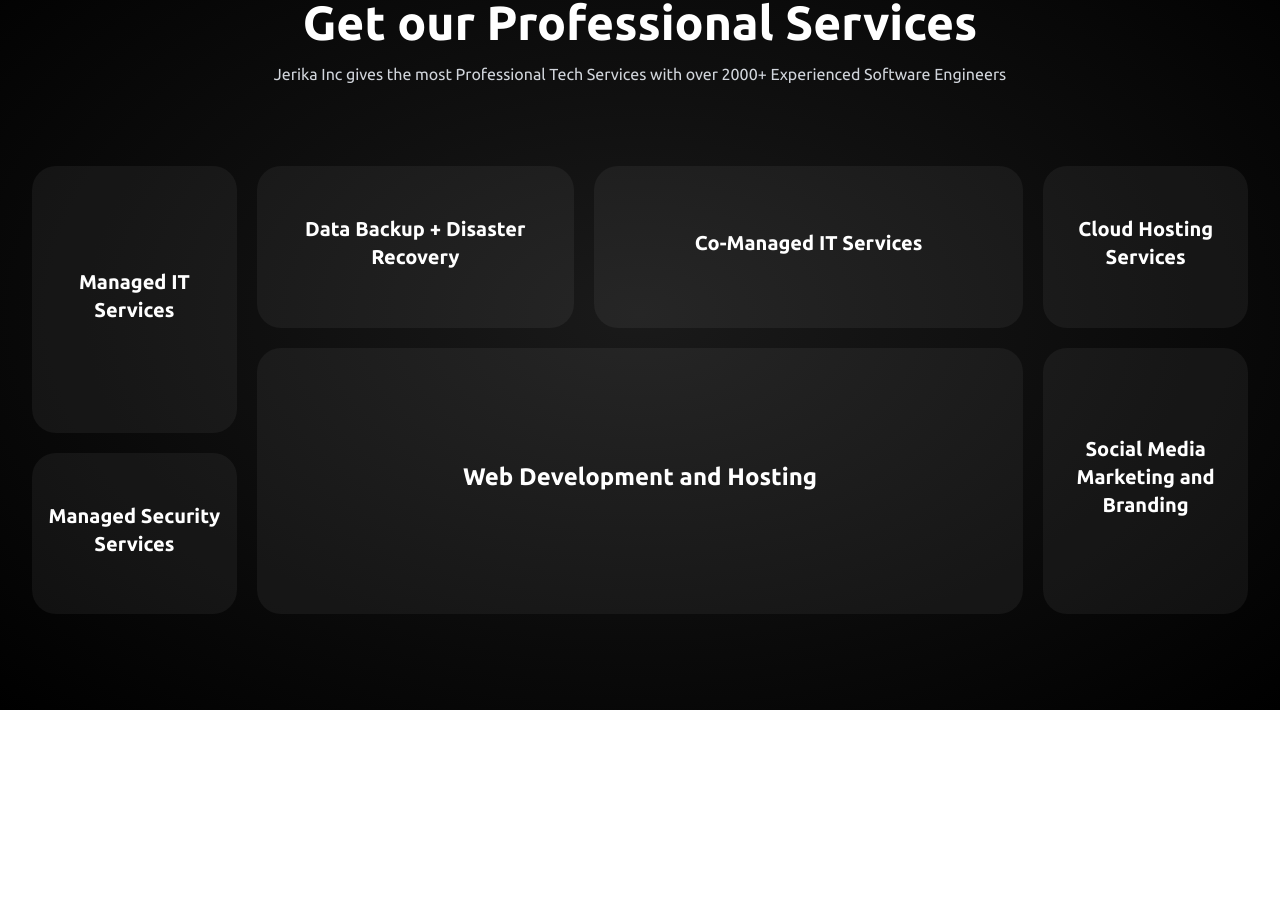
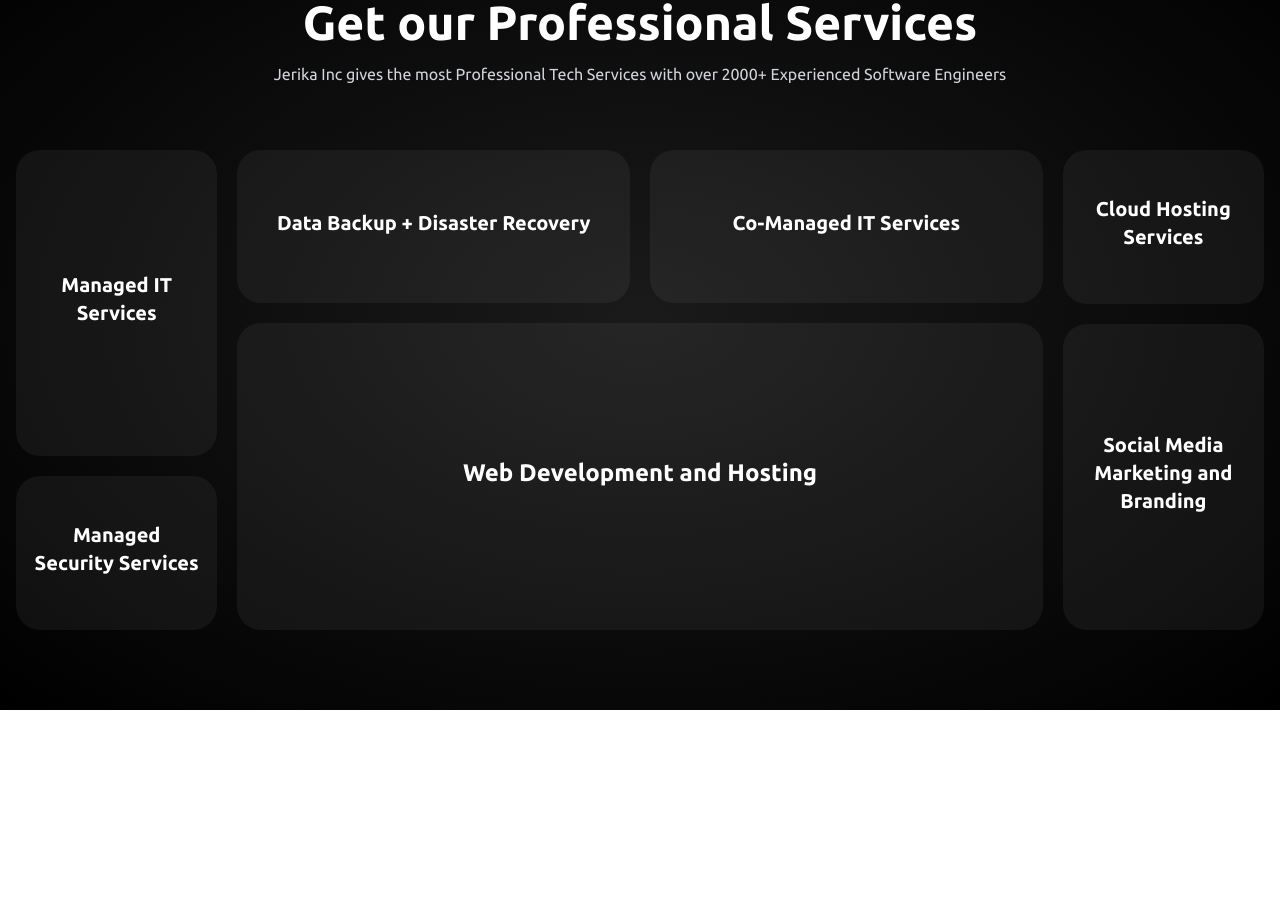
Before and after one commit to abdulqadoos-dev/jerika, a Next.js app: page / in a window 1280 px wide. Shown: the part 1084-1984 px from the top of the page. Built offline with nearby package versions, Linux system fonts and the light colour scheme.

Commit message:
final animation

```diff
--- a/app/components/OurStory.tsx
+++ b/app/components/OurStory.tsx
@@ -17,7 +17,7 @@
                </h1>
 
                {/* Left side - Image */}
-               <div className="col-span-2">
+               <div className="md:col-span-2 col-span-5">
                   <Image
                      src={StoryImage}
                      alt="IT Professional working"
@@ -28,7 +28,7 @@
 
                {/* Right side - Content */}
 
-               <div className="space-y-4 col-span-3">
+               <div className="space-y-4 md:col-span-3 col-span-5">
                   <div>
                      <h2 className="text-xl font-semibold mb-1 text-secondary">Jerika Inc.</h2>
                      <p className="text-secondary/70 leading-relaxed">
--- a/app/components/ServicesGrid.tsx
+++ b/app/components/ServicesGrid.tsx
@@ -25,6 +25,62 @@
           </p>
         </div>
 
+
+        <div className="flex w-full overflow-x-auto sm:overflow-hidden flex-col md:flex-row md:h-[60vh] gap-5">
+          {/* Column 1 */}
+
+          <div className="hover:md:w-3/4 w-full md:w-1/3 lg:w-1/6 xl:w-1/6 flex flex-col gap-5 transition-all">
+
+            <Link href={`services/jerika-inc-managed-it-services`}
+              className="md:hover:h-5/6 md:h-2/3 h-52 hover:h-[50vh] transition-all duration-300 hover:shadow-lg bg-white/5 rounded-3xl flex flex-col items-center text-center justify-center p-4 ">
+              <h2 className="text-xl font-bold mb-2 text-white">Managed IT Services</h2>
+            </Link>
+
+            <Link href={`services/managed-security-services`}
+              className="md:hover:h-5/6 md:h-1/3 h-52 hover:h-[50vh] transition-all duration-300 hover:shadow-lg bg-white/5 rounded-3xl flex flex-col items-center text-center justify-center p-4">
+              <h2 className="text-xl font-bold mb-2 text-white">Managed Security Services</h2>
+            </Link>
+
+          </div>
+
+
+          {/* Column 2 */}
+          <div className="md:hover:w-11/12 w-full md:w-1/3 lg:w-2/3 xl:w-2/3 flex flex-col gap-5 transition-all">
+            {/* Row for Sub Column 1 and Sub Column 2 */}
+            <div className="hover:h-4/5 flex flex-col gap-5 lg:flex-row lg:h-1/3 h-1/2">
+
+              <Link href={`services/data-backup-disaster-recovery`}
+                className="hover:h-5/6 lg:hover:w-11/12 md:hover:h-full w-full lg:w-1/2 lg:h-full md:h-1/2 h-52 transition-all duration-300 hover:shadow-lg bg-white/5 rounded-3xl flex flex-col items-center text-center justify-center p-4">
+                <h2 className="text-xl font-bold mb-2 text-white">Data Backup + Disaster Recovery</h2>
+              </Link>
+
+              <Link href={`services/co-managed-it-services`}
+                className="hover:h-5/6 lg:hover:w-11/12 md:hover:h-full w-full lg:w-1/2 lg:h-full md:h-1/2 h-52 transition-all duration-300 hover:shadow-lg bg-white/5 rounded-3xl flex flex-col items-center text-center justify-center p-4">
+                <h2 className="text-xl font-bold mb-2 text-white">Co-Managed IT Services</h2>
+              </Link>
+
+            </div>
+            {/* Sub Column 3 */}
+            <Link href={`services/web-development-hosting`}
+              className="hover:h-4/5 lg:h-2/3 md:h-1/2 h-52 w-full transition-all duration-300 hover:shadow-lg bg-white/5 rounded-3xl flex flex-col items-center text-center justify-center p-4">
+              <h2 className="text-2xl font-bold mb-2 text-white">Web Development and Hosting</h2>
+            </Link>
+
+          </div>
+          {/* Column 3 */}
+          <div className="hover:md:w-3/4 w-full md:w-1/3 lg:w-1/6 xl:w-1/6 flex flex-col gap-5 transition-all">
+            <Link href={`services/cloud-hosting-services`}
+              className="md:hover:h-5/6 md:h-1/3 h-52 hover:h-[50vh] transition-all duration-300 hover:shadow-lg bg-white/5 rounded-3xl flex flex-col items-center text-center justify-center p-4">
+              <h2 className="text-xl font-bold mb-2 text-white">Cloud Hosting Services</h2>
+            </Link>
+            <Link href={`services/social-media-marketing-branding`}
+              className="md:hover:h-5/6 md:h-2/3 h-52 hover:h-[50vh] transition-all duration-300 hover:shadow-lg bg-white/5 rounded-3xl flex flex-col items-center text-center justify-center p-4">
+              <h2 className="text-xl font-bold mb-2  text-white">Social Media Marketing and Branding</h2>
+            </Link>
+          </div>
+        </div>
+
+        {/*
         <div className="grid grid-cols-1 sm:grid-cols-2 lg:grid-cols-4 xl:grid-cols-11 gap-5 min-h-[60vh] p-4 relative">
 
           <Link href={`services/jerika-inc-managed-it-services`}
@@ -60,7 +116,7 @@
             className="sm:col-span-1 lg:col-span-2 xl:col-start-10 xl:col-end-12 xl:row-start-3 xl:row-end-7 bg-white/5 rounded-3xl flex flex-col items-center justify-center text-white text-center p-4">
             <h2 className="text-xl font-bold mb-2">Social Media Marketing and Branding</h2>
           </Link>
-        </div>
+        </div> */}
       </div>
     </section>
   );
--- a/app/contact/page.tsx
+++ b/app/contact/page.tsx
@@ -3,7 +3,7 @@
 
 const ContactUs = () => {
   return (
-    <section className="relative min-h-screen bg-secondary bg-no-repeat bg-cover  h-screen flex items-center">
+    <section className="relative min-h-screen bg-secondary bg-no-repeat bg-cover  min-h-screen flex items-center">
 
       <div className="absolute inset-0 bg-gradient-radial from-white/15 to-secondary z-10" />
 
@@ -26,7 +26,7 @@
 
               <div className="flex items-end flex-col gap-2">
                 <span className="text-7xl text-white/15 font-bold">02</span>
-                <a href="" className="text-2xl font-bold text-white/80">
+                <a href="" className="text-2xl text-end font-bold text-white/80">
                 (519) 788-9917 , (647) 270-6400
                 </a>
               </div>
--- a/app/page.tsx
+++ b/app/page.tsx
@@ -93,7 +93,6 @@
       <Consultation />
 
 
-
     </>
   );
 }
--- a/app/support/page.tsx
+++ b/app/support/page.tsx
@@ -9,9 +9,9 @@
 
       <div className="container mx-auto relative z-20">
 
-        <div className="space-y-10 text-center">
+        <div className="space-y-10 text-center px-4">
           <h2 className="text-white text-7xl font-bold  ">Remote <span className="italic font-thin">Support</span> </h2>
-          <div className="text-5xl text-white/70 flex justify-center gap-5 w-full ">
+          <div className="text-5xl text-white/70 flex justify-center gap-5 w-full md:flex-row flex-col">
             Click <Button size="lg">Connect Now</Button>  For Technical Assistance
           </div>
         </div>
```
